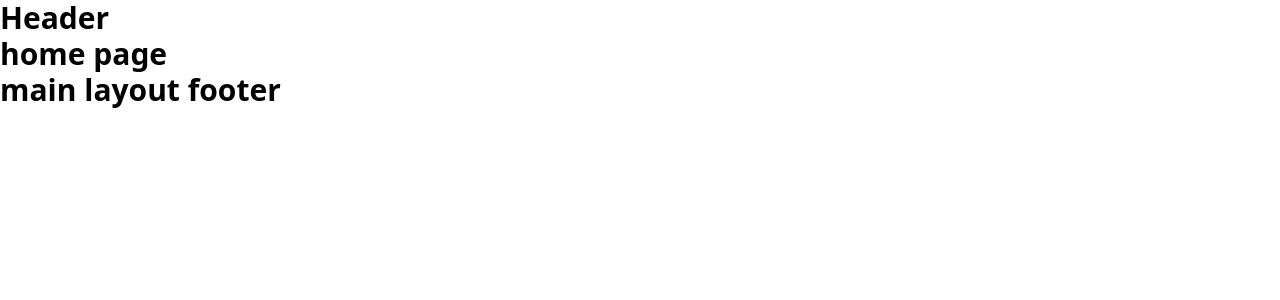
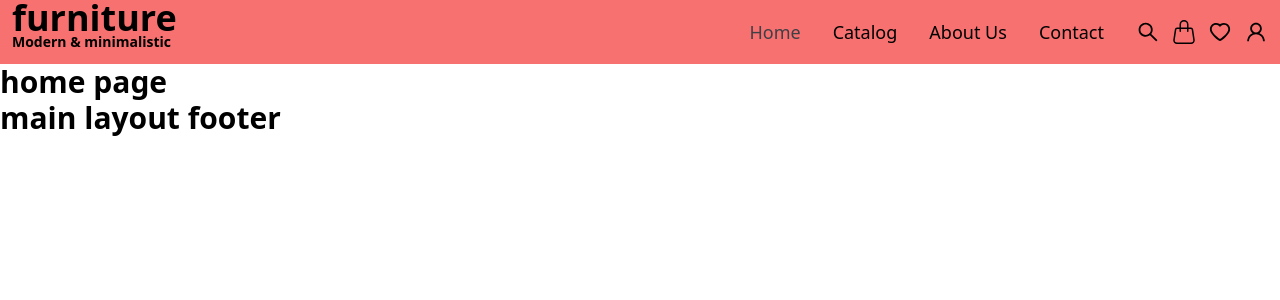
Before and after one commit to abedlrhman/furniture-store-aa, a React (Create React App) app: page / in a window 1280 px wide. Shown: the top 300 px of the page. Built offline with nearby package versions, Linux system fonts and the light colour scheme; the HTML template or start-up script is replaced by a standard one.

Commit message:
add header as static for now

```diff
--- a/package.json
+++ b/package.json
@@ -14,6 +14,7 @@
     "module-alias": "^2.2.2",
     "react": "^18.2.0",
     "react-dom": "^18.2.0",
+    "react-icons": "^4.4.0",
     "react-router-dom": "^6.3.0",
     "react-scripts": "5.0.1",
     "typescript": "^4.7.4",
--- a/src/layout/Header.tsx
+++ b/src/layout/Header.tsx
@@ -1,10 +1,40 @@
-import React from 'react'
+import { AiOutlineUser, AiOutlineSearch, AiOutlineHeart } from "react-icons/ai"
+import { BsHandbag } from "react-icons/bs"
 
 type Props = {}
 
 function Header({}: Props) {
   return (
-    <div>Header</div>
+    <div>
+      <div className='container mx-auto bg-red-400 flex justify-between h-16 item-center px-3'>
+        <div className="flex flex-col gap-2 justify-center">
+          <h1 className="text-4xl leading-3	">furniture</h1>
+          <span className="text-sm">Modern & minimalistic</span>
+        </div>
+        <div className="flex font-light gap-8 items-center">
+          <ul className="flex gap-8 text-lg ">
+            <li className="text-zinc-700 hover:text-black"><a href="#">Home</a></li>
+            <li>Catalog</li>
+            <li>About Us</li>
+            <li>Contact</li>
+          </ul>
+          <ul className="flex gap-3 text-2xl">
+            <li>
+              <AiOutlineSearch />
+            </li>
+            <li>
+              <BsHandbag />
+            </li>
+            <li>
+              <AiOutlineHeart />
+            </li>
+            <li>
+              <AiOutlineUser />
+            </li>
+          </ul>
+        </div>
+      </div>
+    </div>
   )
 }
 
```
Also changed, not shown: 1 other file (tests, documents, lock files or other folders).
